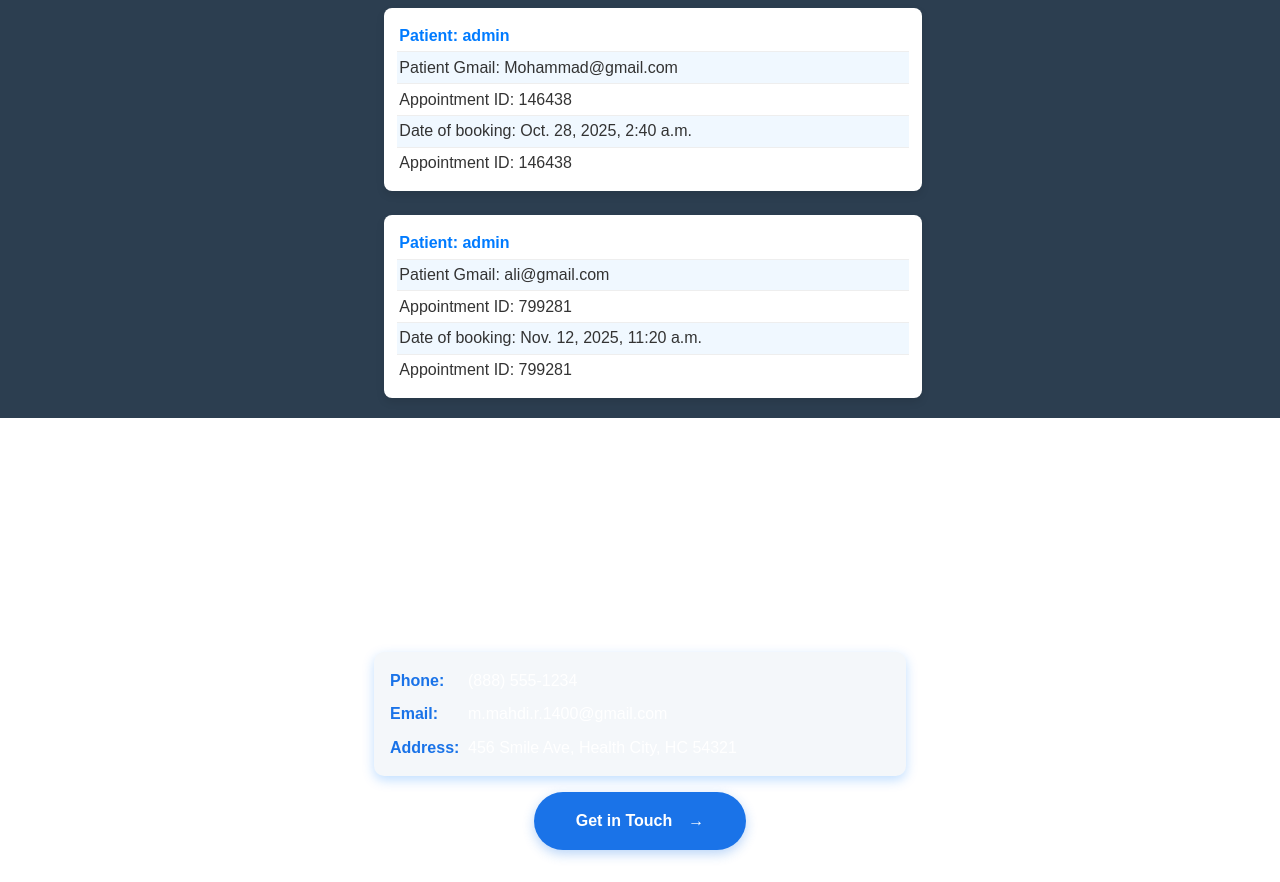
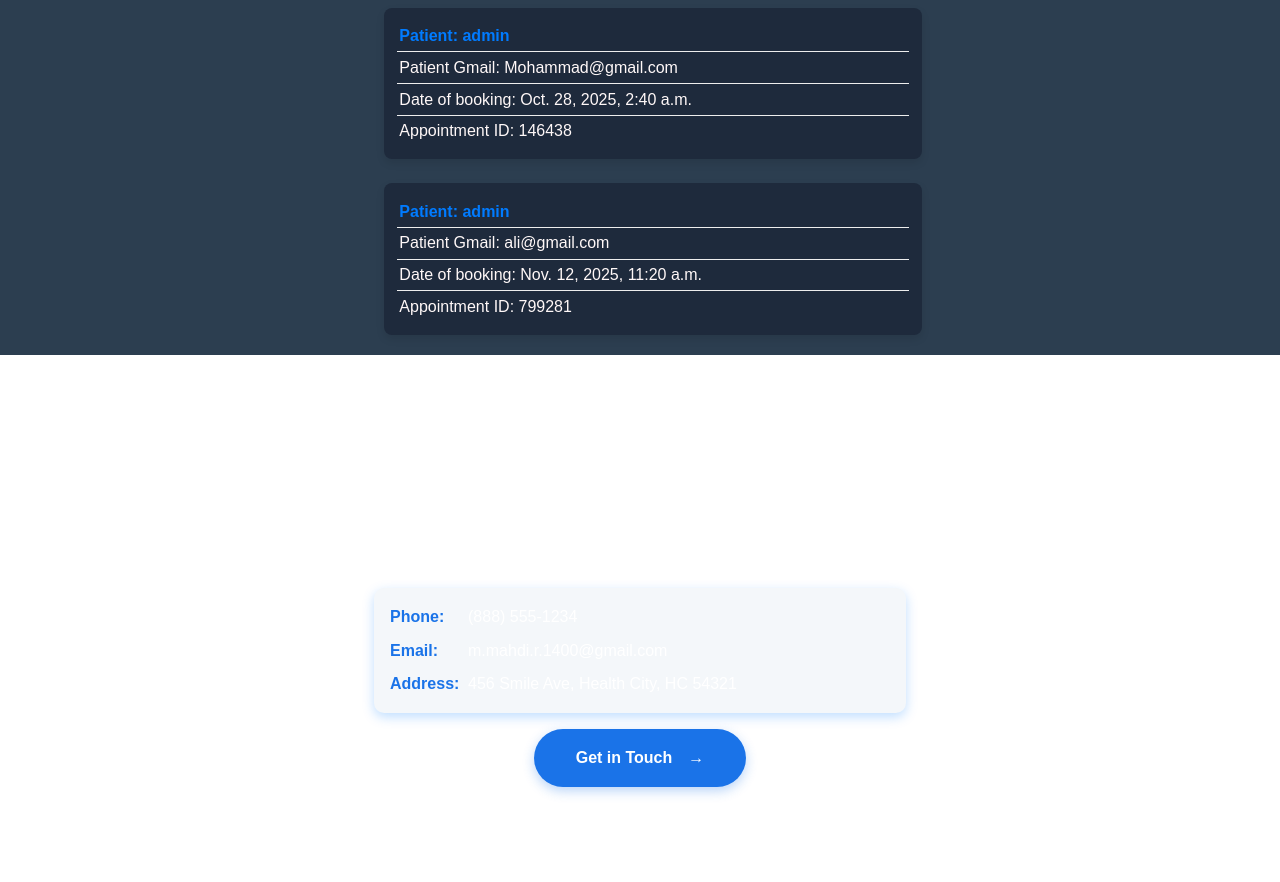
Before and after one commit to Mohammad533643/Dentist_site, a Django app: template Dentist/template/dentist_info/user_appointments.html in a window 1280 px wide. Shown: the part 92-974 px from the top of the page. After the commit the page ends 888 px from the top, so only its background shows below. Run offline with Django 5.2, Linux system fonts and the light colour scheme; the template is opened without the code that fills it: values that come from a table or form of the project are taken from there, others are empty; data comes from the database, SQL or seed files in the repository; both versions use the stored data as it was after the commit; parts of the project's set-up code (start-up, migrations or seed data) failed here and were passed over.

Commit message:
I changed some css(register,appointment,booking,concat and dentist) and html(booking, user_appointment) files for better UI

```diff
--- a/Dentist/dentist_info_app/static/css/appointment.css
+++ b/Dentist/dentist_info_app/static/css/appointment.css
@@ -1,48 +1,44 @@
 #appointment-list-wrapper {
-    display: flex;                  /* استفاده از Flexbox برای مرکز کردن محتوا */
-    justify-content: center;         /* مرکز کردن در محور افقی */
-    align-items: center;             /* مرکز کردن در محور عمودی */
-    height: 100vh;                   /* ارتفاع کل صفحه */
-    padding: 20px;                   /* فضای داخلی */
+    display: flex;
+    justify-content: center;
+    align-items: center;
+    height: 100vh;
+    padding: 20px;
 }
 
 #appointment-list {
-    list-style-type: none;           /* حذف bullets */
+    list-style-type: none;
     padding: 0;
     margin: 0;
     margin-left: 30%;
     margin-top: 1.5em;
     padding: 1%;
-    background-color: #ffffff;      /* پس‌زمینه سفید */
-    border-radius: 8px;              /* گوشه‌های گرد */
-    box-shadow: 0 4px 8px rgba(0, 0, 0, 0.1); /* سایه زیر لیست */
-    width: 40%;                      /* عرض نصف صفحه */
-    max-width: 800px;                /* حداکثر عرض 800px */
-    margin-bottom: 20px;             /* فاصله پایین */
+    background-color: #1e2a3c;
+    border-radius: 8px;
+    box-shadow: 0 4px 8px rgba(0, 0, 0, 0.1);
+    width: 40%;
+    max-width: 800px;
+    margin-bottom: 20px;
 }
 
 #appointment-list li {
-    font-size: 16px;                 /* اندازه فونت */
-    color: #333333;                  /* رنگ متن */
+    font-size: 16px;
+    color: #fff8f8;
     padding: 0.5%;
-    border-bottom: 1px solid #eeeeee; /* خط جداکننده بین آیتم‌ها */
+    border-bottom: 1px solid #eeeeee;
 }
 
 #appointment-list li:last-child {
-    border-bottom: none;             /* حذف خط جداکننده برای آخرین آیتم */
-}
-
-#appointment-list li:nth-child(even) {
-    background-color: #f0f8ff;       /* رنگ پس‌زمینه آبی روشن برای آیتم‌های زوج */
+    border-bottom: none;
 }
 
 #appointment-list li:hover {
-    background-color: #e0f7fa;       /* رنگ پس‌زمینه آبی روشن‌تر هنگام هاور */
+    background-color: #74b1d061;
 }
 
 #appointment-list li:first-child {
-    font-weight: bold;               /* فونت اولین آیتم ضخیم‌تر */
-    color: #007BFF;                  /* رنگ آبی برای اولین آیتم */
+    font-weight: bold;
+    color: #007BFF;
 }
 
 #text{
--- a/Dentist/dentist_info_app/static/css/booking.css
+++ b/Dentist/dentist_info_app/static/css/booking.css
@@ -27,7 +27,7 @@
     :root {
         --text-dark: #e6e6e6;
         --text-color: #fff;
-        --background-light: #2c3e50;
+        --background-light: #1e2a3c;
         --background-color: #333;
         --border-color: #4a6278;
         --shadow: 0 2px 10px rgba(0, 0, 0, 0.3);
--- a/Dentist/dentist_info_app/static/css/contact.css
+++ b/Dentist/dentist_info_app/static/css/contact.css
@@ -25,7 +25,7 @@
     :root {
         --text-dark: #b3cde0;
         --text-darker: #d3e0f0;
-        --background-white: #34495e;
+        --background-white: #1e2a3c;
         --background-light: #2c3e50;
         --background-focus: #3d566e;
         --shadow-light: 0 4px 12px rgba(0, 0, 0, 0.3);
--- a/Dentist/dentist_info_app/static/css/dentists.css
+++ b/Dentist/dentist_info_app/static/css/dentists.css
@@ -9,7 +9,7 @@
     --text-color: #333;
     --background-light: #f4f7fa;
     --background-white: #ffffff;
-    --background-dark: #e6f3ff;
+    /* --background-dark: #e6f3ff; */
     --border-radius: 10px;
     --shadow: 0 4px 12px rgba(0, 123, 255, 0.25);
     --container-width: 80%;
@@ -29,7 +29,7 @@
         --text-dark: #ecf0f1;
         --text-medium: #bdc3c7;
         --text-light: #95a5a6;
-        --background-white: #34495e;
+        --background-white: #1e2a3c;
         --background-light: #2c3e50;
         --background-accent: #3d566e;
     }
--- a/Dentist/template/dentist_info/booking.html
+++ b/Dentist/template/dentist_info/booking.html
@@ -4,6 +4,7 @@
 
 {% block body %}
     <link rel="stylesheet" href="{% static 'css/booking.css' %}">
+    <br><br>
     <div class="form-container">
         <h2>Book an Appointment</h2>
         <form action="{% url 'dentist_info_app:Booking' %}" method="post">
--- a/Dentist/template/dentist_info/contact.html
+++ b/Dentist/template/dentist_info/contact.html
@@ -3,7 +3,7 @@
 
 
 {% block body %}
-
+<br><br>
 <div class="form-container">
     <form action="{% url 'dentist_info_app:Contact'%}" method="post">
         <link rel="stylesheet" href="{% static 'css/contact.css' %}">
--- a/Dentist/template/dentist_info/dentists.html
+++ b/Dentist/template/dentist_info/dentists.html
@@ -3,7 +3,7 @@
 
 {% block body %}
 <link rel="stylesheet" href="{% static 'css/dentists.css' %}">
-<br><br><br><br><br>
+<br><br>
     {% for dentist in Dentist %}
         <ul class="dentist-list">
             {% if dentist.Profile_img %}
--- a/Dentist/template/dentist_info/user_appointments.html
+++ b/Dentist/template/dentist_info/user_appointments.html
@@ -8,7 +8,7 @@
             <ul id="appointment-list">
                 <li>Patient: {{appointment.Patient}}</li>
                 <li>Patient Gmail: {{appointment.Gmail}}</li>
-                <li>Appointment ID: {{appointment.Appointment_ID}}</li>
+                <!-- removing Appointment ID -->
                 <li>Date of booking: {{appointment.Date_booking}}</li>
                 <li>Appointment ID: {{appointment.Appointment_ID}}</li>
             </ul>
```
Also changed, not shown: Dentist/account_app/static/register.css (+6 -6 lines), Dentist/db.sqlite3.
